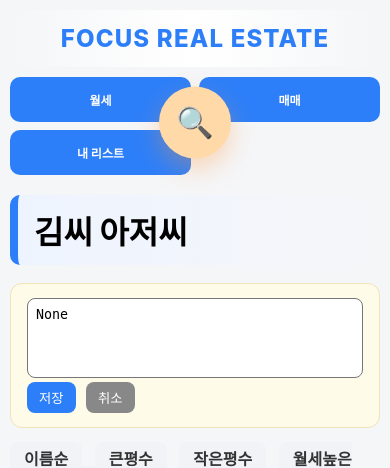
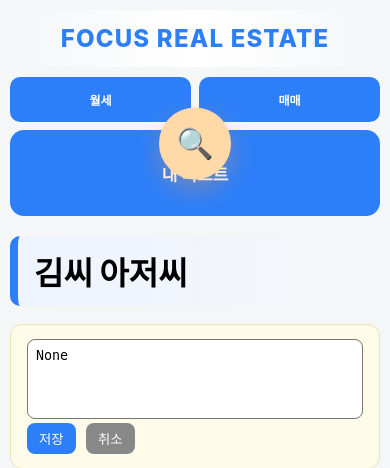
Before and after one commit to manki3/mrefs-system, a Flask app: page /collections/1 in a window 390 px wide. Shown: the top 468 px of the page. Run offline with Flask 3, Linux system fonts and the light colour scheme; a user stored in the database is signed in; data comes from the database, SQL or seed files in the repository; some web fonts are replaced.

Commit message:
mobile menu: expand collections button

```diff
--- a/templates/base.html
+++ b/templates/base.html
@@ -85,6 +85,22 @@ body {
         display: none !important;
     }
 }
+
+/* 모바일에서 '내 리스트'를 2칸 차지하도록 확장 */
+@media (max-width: 800px) {
+
+    .menu a[href="/collections"]{
+        grid-column: 1 / -1;     /* 한 줄 전체 차지 */
+        height: 58px;            /* 위 버튼 높이와 균형 맞춤 */
+        display:flex;
+        align-items:center;
+        justify-content:center;
+        font-size:17px;
+        border-radius:14px;
+    }
+
+}
+
 
 
 /* 매물 카드 레이아웃 */
@@ -738,6 +754,12 @@ select {
 }
 
 
+/* ✅ 모바일에서는 목록/검색의 리스트담기 카드 숨김 */
+@media (max-width:800px){
+  .action-card{
+    display:none !important;
+  }
+}
 
 
 </style>
```
